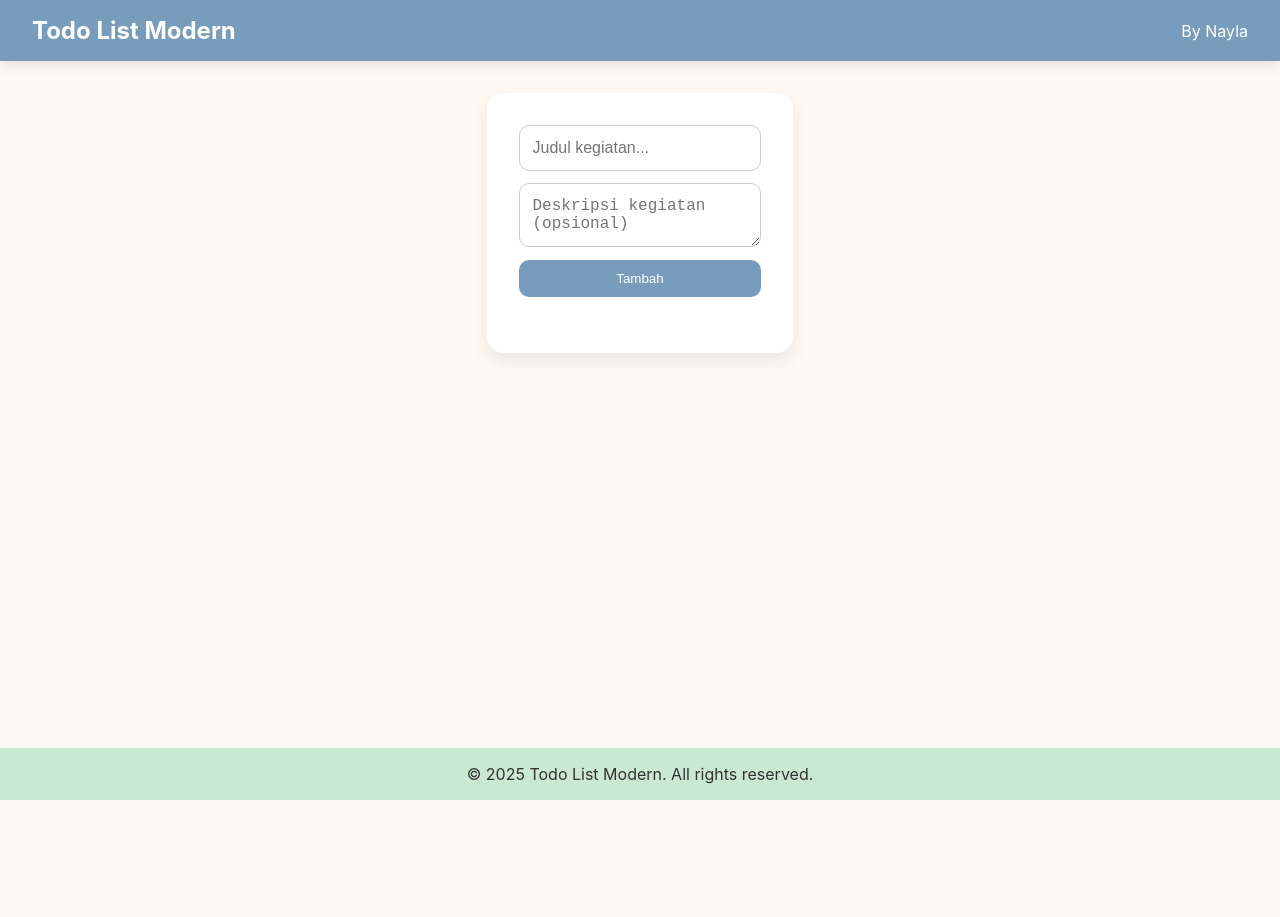
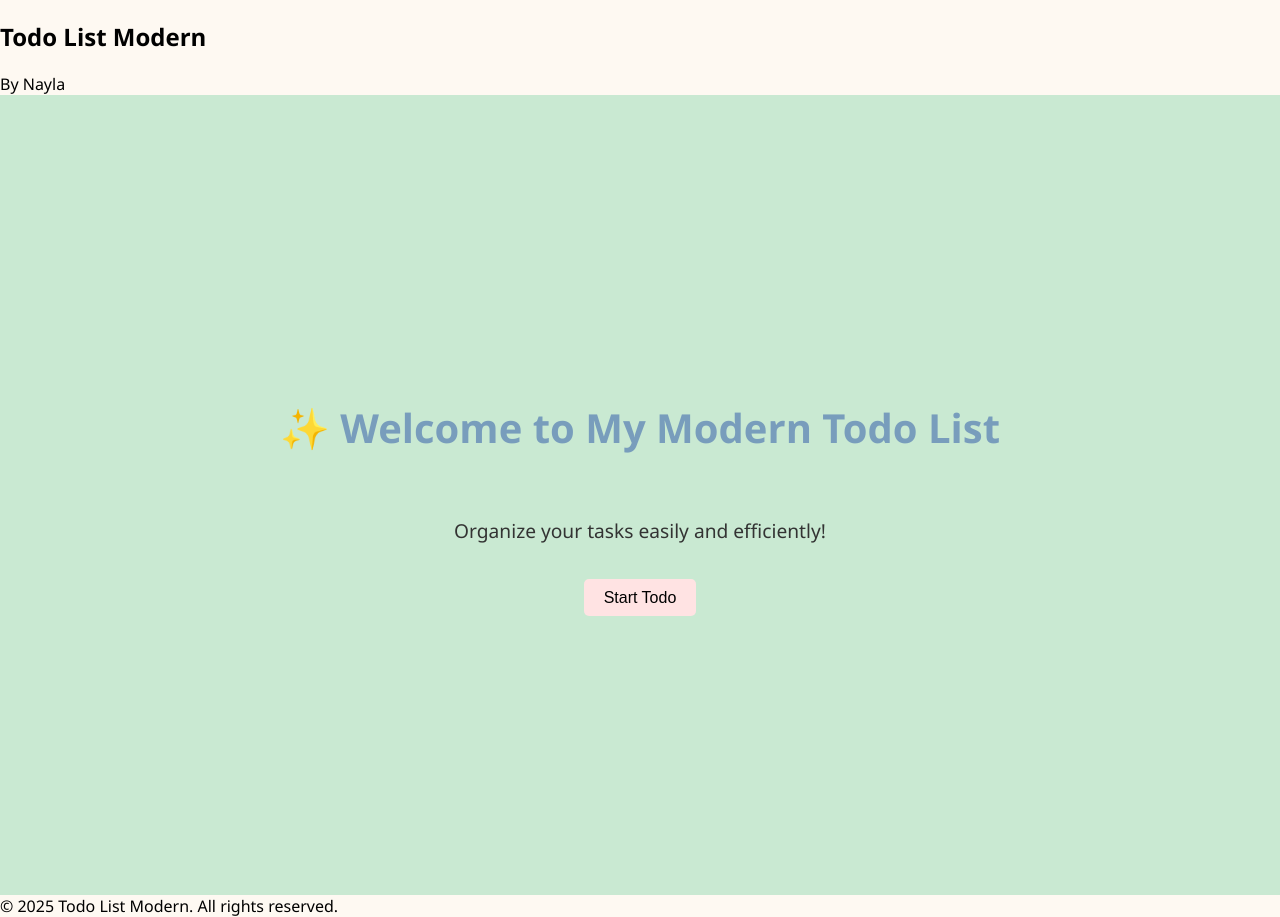
Before and after one commit to naellaz/todo-crud, a Next.js app: page / in a window 1280 px wide. Before the commit the page ends 800 px from the top, so only its background shows below. Built offline with nearby package versions, Linux system fonts and the light colour scheme.

Commit message:
ganti tema

```diff
--- a/app/globals.css
+++ b/app/globals.css
@@ -1,156 +1,41 @@
-/* Reset & global */
-* {
+body {
   margin: 0;
-  padding: 0;
-  box-sizing: border-box;
+  font-family: "Segoe UI", sans-serif;
+  background-color: #FEF9F2;
 }
 
-body {
-  font-family: 'Inter', sans-serif;
-  background-color: #FEF9F2;
-  color: #333;
-  min-height: 100vh;
+.landing-container {
   display: flex;
   flex-direction: column;
+  justify-content: center;
+  align-items: center;
+  height: 100vh;
+  text-align: center;
+  background-color: #C9E9D2;
+  gap: 1rem;
 }
 
-/* Navbar */
-nav {
-  width: 100%;
-  padding: 1rem 2rem;
-  background-color: #789DBC;
-  color: #fff;
-  display: flex;
-  justify-content: space-between;
-  align-items: center;
-  box-shadow: 0 4px 12px rgba(0,0,0,0.1);
+.landing-container h1 {
+  font-size: 2.5rem;
+  color: #789DBC;
 }
 
-nav h1 {
-  font-size: 1.5rem;
+.landing-container p {
+  font-size: 1.2rem;
+  color: #333;
 }
 
-/* Footer */
-footer {
-  width: 100%;
-  padding: 1rem 2rem;
-  text-align: center;
-  background-color: #C9E9D2;
-  margin-top: auto;
+.landing-container button {
+  padding: 0.6rem 1.2rem;
+  font-size: 1rem;
+  border: none;
+  border-radius: 5px;
+  background-color: #FFE3E3;
+  cursor: pointer;
 }
 
-/* Container */
-.container {
-  max-width: 650px;
-  margin: 2rem auto;
-  padding: 2rem;
-  background-color: #fff;
-  border-radius: 16px;
-  box-shadow: 0 8px 20px rgba(0,0,0,0.08);
+.landing-container button:hover {
+  background-color: #FFBABA;
 }
 
-/* Form */
-form {
-  display: flex;
-  flex-direction: column;
-  gap: 0.8rem;
-  margin-bottom: 1.5rem;
-}
-
-input[type="text"], textarea {
-  padding: 0.8rem;
-  border-radius: 10px;
-  border: 1px solid #ccc;
-  font-size: 1rem;
-}
-
-textarea {
-  resize: vertical;
-}
-
-button {
-  padding: 0.7rem 1.2rem;
-  border: none;
-  border-radius: 10px;
-  cursor: pointer;
-  font-weight: 500;
-  transition: all 0.2s ease;
-}
-
-button.add-btn {
-  background-color: #789DBC;
-  color: #fff;
-}
-
-button.add-btn:hover {
-  background-color: #5d7a99;
-}
-
-button.edit-btn {
-  background-color: #C9E9D2;
-  margin-right: 0.5rem;
-}
-
-button.edit-btn:hover {
-  background-color: #a1d8b6;
-}
-
-button.delete-btn {
-  background-color: #FFE3E3;
-}
-
-button.delete-btn:hover {
-  background-color: #ffbdbd;
-}
-
-/* Todo list */
-ul {
-  list-style: none;
-}
-
-li {
-  display: flex;
-  justify-content: space-between;
-  align-items: flex-start;
-  padding: 0.8rem 1rem;
-  border-radius: 12px;
-  background-color: #FEF9F2;
-  margin-bottom: 0.7rem;
-  box-shadow: 0 2px 6px rgba(0,0,0,0.05);
-}
-
-li.completed {
-  background-color: #FFE3E3;
-}
-
-.todo-left {
-  display: flex;
-  align-items: flex-start;
-  gap: 0.6rem;
-}
-
-input[type="checkbox"] {
-  width: 20px;
-  height: 20px;
-  margin-top: 0.3rem;
-}
-
-.todo-text {
-  font-size: 1rem;
-}
-
-.todo-text.completed {
-  text-decoration: line-through;
-  color: #888;
-}
-
-.todo-meta {
-  font-size: 0.75rem;
-  color: #555;
-}
-
-.todo-desc {
-  font-size: 0.85rem;
-  color: #555;
-  margin-top: 0.3rem;
-}
+/* Todo App styles tetap sama seperti sebelumnya */
--- a/app/page.tsx
+++ b/app/page.tsx
@@ -1,95 +1,17 @@
-'use client'
+"use client";
+import { useState } from "react";
+import TodoApp from "./todo";
 
-import { useState } from 'react'
+export default function Home() {
+  const [start, setStart] = useState(false);
 
-interface Todo {
-  id: number
-  text: string
-  desc: string
-  done: boolean
-  timestamp: string
-}
-
-export default function HomePage() {
-  const [todos, setTodos] = useState<Todo[]>([])
-  const [input, setInput] = useState('')
-  const [desc, setDesc] = useState('')
-  const [editId, setEditId] = useState<number | null>(null)
-
-  const handleAdd = () => {
-    if (!input.trim()) return
-    if (editId !== null) {
-      setTodos(todos.map(todo => todo.id === editId ? { ...todo, text: input, desc } : todo))
-      setEditId(null)
-    } else {
-      setTodos([
-        ...todos,
-        {
-          id: Date.now(),
-          text: input,
-          desc: desc,
-          done: false,
-          timestamp: new Date().toLocaleTimeString()
-        }
-      ])
-    }
-    setInput('')
-    setDesc('')
-  }
-
-  const handleEdit = (id: number, text: string, descText: string) => {
-    setInput(text)
-    setDesc(descText)
-    setEditId(id)
-  }
-
-  const handleDelete = (id: number) => {
-    setTodos(todos.filter(todo => todo.id !== id))
-    if (editId === id) setEditId(null)
-  }
-
-  const toggleDone = (id: number) => {
-    setTodos(todos.map(todo => todo.id === id ? { ...todo, done: !todo.done } : todo))
-  }
+  if (start) return <TodoApp />; // Masuk ke Todo List
 
   return (
-    <div className="container">
-      <form onSubmit={e => { e.preventDefault(); handleAdd() }}>
-        <input
-          type="text"
-          value={input}
-          onChange={e => setInput(e.target.value)}
-          placeholder="Judul kegiatan..."
-        />
-        <textarea
-          value={desc}
-          onChange={e => setDesc(e.target.value)}
-          placeholder="Deskripsi kegiatan (opsional)"
-          rows={2}
-        />
-        <button type="submit" className="add-btn">{editId !== null ? 'Update' : 'Tambah'}</button>
-      </form>
-
-      <ul>
-        {todos.map((todo, index) => (
-          <li key={todo.id} className={todo.done ? 'completed' : ''}>
-            <div className="todo-left">
-              <input type="checkbox" checked={todo.done} onChange={() => toggleDone(todo.id)} />
-              <div>
-                <div className={`todo-text ${todo.done ? 'completed' : ''}`}>
-                  {index + 1}. {todo.text}
-                </div>
-                {todo.desc && <div className="todo-desc">{todo.desc}</div>}
-                <div className="todo-meta">[{todo.timestamp}]</div>
-              </div>
-            </div>
-            <div>
-              <button className="edit-btn" onClick={() => handleEdit(todo.id, todo.text, todo.desc)}>Edit</button>
-              <button className="delete-btn" onClick={() => handleDelete(todo.id)}>Hapus</button>
-            </div>
-          </li>
-        ))}
-      </ul>
+    <div className="landing-container">
+      <h1>✨ Welcome to My Modern Todo List</h1>
+      <p>Organize your tasks easily and efficiently!</p>
+      <button onClick={() => setStart(true)}>Start Todo</button>
     </div>
-  )
+  );
 }
--- /dev/null
+++ b/app/todo.tsx
@@ -0,0 +1,76 @@
+"use client";
+import { useState } from "react";
+
+interface Todo {
+  id: number;
+  text: string;
+  done: boolean;
+  time: string;
+}
+
+export default function TodoApp() {
+  const [todos, setTodos] = useState<Todo[]>([]);
+  const [input, setInput] = useState("");
+
+  const addTodo = () => {
+    if (!input.trim()) return;
+    const newTodo: Todo = {
+      id: todos.length + 1,
+      text: input,
+      done: false,
+      time: new Date().toLocaleTimeString(),
+    };
+    setTodos([...todos, newTodo]);
+    setInput("");
+  };
+
+  const toggleDone = (id: number) => {
+    setTodos(
+      todos.map((t) => (t.id === id ? { ...t, done: !t.done } : t))
+    );
+  };
+
+  const deleteTodo = (id: number) => {
+    setTodos(todos.filter((t) => t.id !== id));
+  };
+
+  return (
+    <div className="container">
+      <nav className="navbar">
+        <h1>✨ My Modern Todo List</h1>
+      </nav>
+
+      <main>
+        <div className="input-area">
+          <input
+            type="text"
+            value={input}
+            onChange={(e) => setInput(e.target.value)}
+            placeholder="Add your task..."
+          />
+          <button onClick={addTodo}>Add</button>
+        </div>
+
+        <ul className="todo-list">
+          {todos.map((todo) => (
+            <li key={todo.id} className={todo.done ? "done" : ""}>
+              <span>
+                {todo.id}. {todo.text} <small>({todo.time})</small>
+              </span>
+              <div className="actions">
+                <button onClick={() => toggleDone(todo.id)}>
+                  {todo.done ? "Undo" : "Done"}
+                </button>
+                <button onClick={() => deleteTodo(todo.id)}>Delete</button>
+              </div>
+            </li>
+          ))}
+        </ul>
+      </main>
+
+      <footer>
+        <p>© 2025 My Todo List App</p>
+      </footer>
+    </div>
+  );
+}
--- a/package.json
+++ b/package.json
@@ -15,6 +15,8 @@
     "react-dom": "19.1.0"
   },
   "devDependencies": {
+    "@types/node": "^24.3.0",
+    "@types/react": "^19.1.10",
     "typescript": "5.2.2"
   }
 }
```
Also changed, not shown: 1 other file (tests, documents, lock files or other folders).
